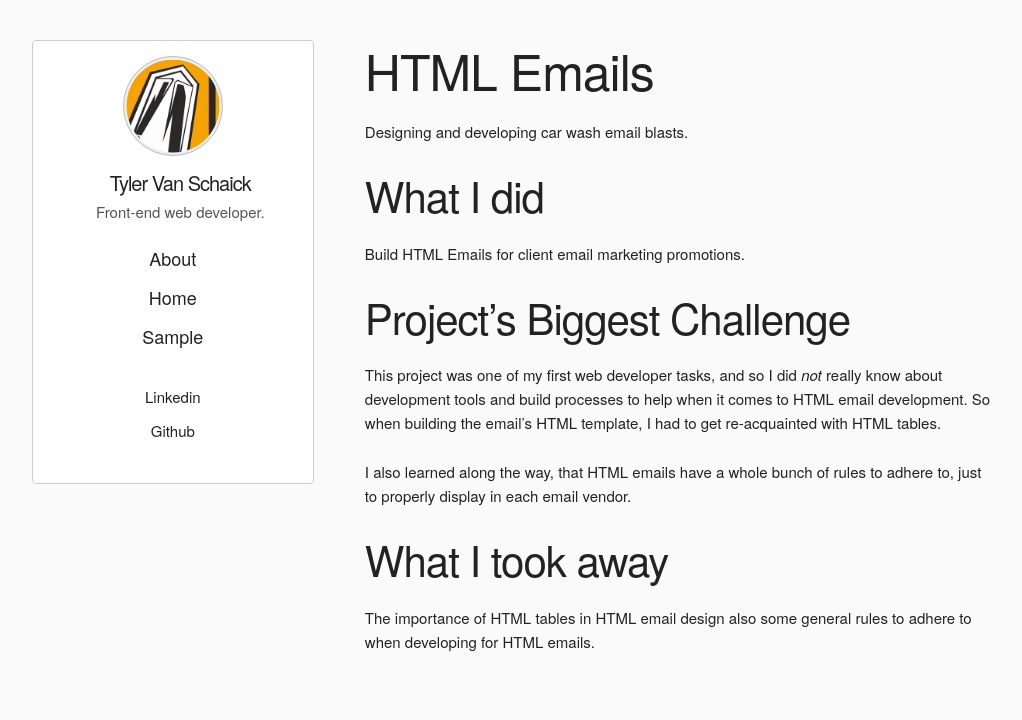
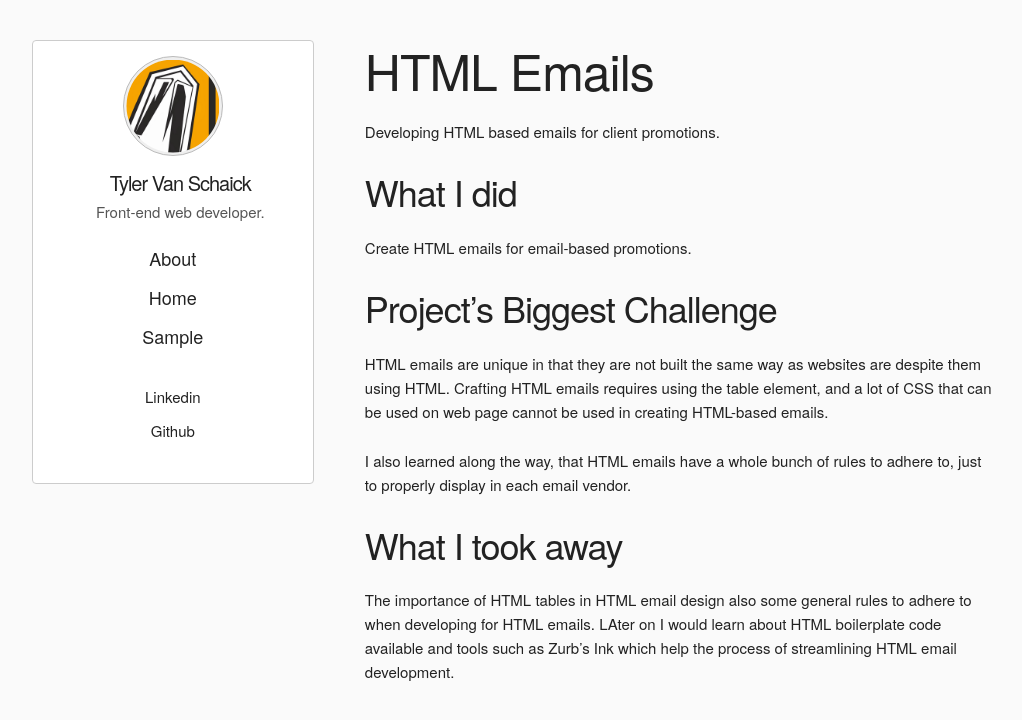
Before and after one commit to tyler-vs/tyler-vs.github.io, a Jekyll site: the page built from _projects/html-emails.md, in a window 1280 px wide. Shown: the top 720 px of the page, without its empty margins (128-1150 px from the left). Built offline with Jekyll 4.4.1, drawn with Linux system fonts in a browser that asks for light colours; nearby versions of some CDN libraries.

Commit message:
docs: Update to HTML html-emails.md
Made it sounds better.

```diff
--- a/_projects/html-emails.md
+++ b/_projects/html-emails.md
@@ -5,24 +5,20 @@ image_paths:
   default: img/projects/html-emails-small.jpg
   large: img/projects/html-emails-large.jpg
 image_alt: My alt text.
-highlights:
-- Graphics
-- HTML Email Development
-- Design
-summary: Designing and developing car wash email blasts.
+summary: Developing HTML based emails for client promotions.
 tags: html, css, emails
 ---
 
-## What I did
+### What I did
 
-Build HTML Emails for client email marketing promotions.
+Create HTML emails for email-based promotions.
 
-## Project's Biggest Challenge
+### Project's Biggest Challenge
 
-This project was one of my first web developer tasks, and so I did _not_ really know about development tools and build processes to help when it comes to HTML email development. So when building the email's HTML template, I had to get re-acquainted with HTML tables.
+HTML emails are unique in that they are not built the same way as websites are despite them using HTML. Crafting HTML emails requires using the table element, and a lot of CSS that can be used on web page cannot be used in creating HTML-based emails.
 
 I also learned along the way, that HTML emails have a whole bunch of rules to adhere to, just to properly display in each email vendor.
 
-## What I took away
+### What I took away
 
-The importance of HTML tables in HTML email design also some general rules to adhere to when developing for HTML emails.
+The importance of HTML tables in HTML email design also some general rules to adhere to when developing for HTML emails. LAter on I would learn about HTML boilerplate code available and tools such as Zurb's Ink which help the process of streamlining HTML email development.
```
